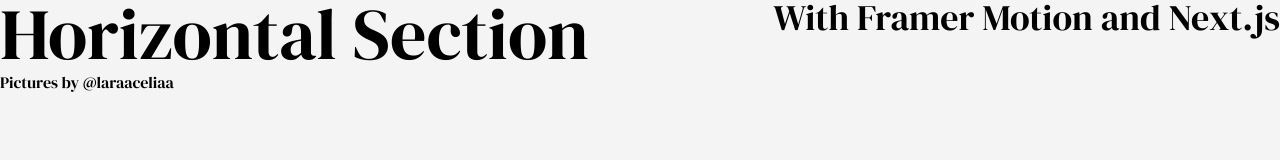
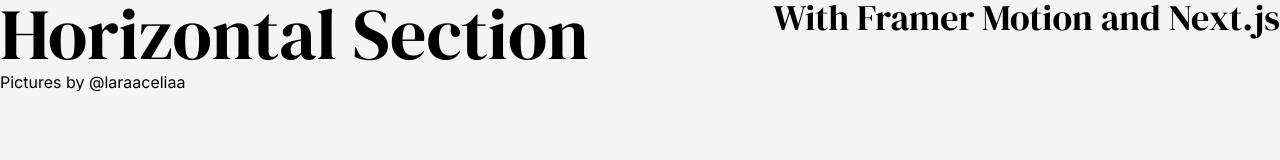
Before and after one commit to malikkotb/horizontal-section, a Next.js app: page / in a window 1280 px wide. Shown: the part 822-982 px from the top of the page. Built offline with nearby package versions, Linux system fonts and the light colour scheme.

Commit message:
animation finished

```diff
--- a/app/components/BottomSection.tsx
+++ b/app/components/BottomSection.tsx
@@ -1,10 +1,10 @@
 import Image from "next/image";
 import React from "react";
-import Picture17 from "../../public/17.JPEG";
+import Picture17 from "../../public/17.jpeg";
 
 export default function BottomSection() {
   return (
-    <div className="w-full flex items-center">
+    <div className="mt-20 w-full flex items-center">
       <div className="relative h-[70vh] w-[30%] max-h-[1200px] bg-amber-200">
         <Image src={Picture17} fill alt="bottom" />
       </div>
--- a/app/components/HorizontalScroll.tsx
+++ b/app/components/HorizontalScroll.tsx
@@ -2,26 +2,15 @@
 import { motion, useScroll, useTransform } from "framer-motion";
 import { useRef } from "react";
 import { Card } from "./Card";
-import Picture1 from "../../public/1.jpg";
+import Image from "next/image";
 import Picture2 from "../../public/2.jpg";
 import Picture3 from "../../public/3.jpg";
-import Picture4 from "../../public/4.jpg";
-import Picture5 from "../../public/5.jpg";
-import Picture6 from "../../public/6.jpg";
-import Picture7 from "../../public/7.jpg";
-import Picture11 from "../../public/11.jpg";
+import Picture24 from "../../public/24.jpeg";
+import Picture25 from "../../public/25.jpeg";
+import Picture26 from "../../public/26.jpeg";
+import Picture27 from "../../public/27.jpeg";
+import Picture16 from "../../public/16.jpg";
 
-import Image from "next/image";
-
-const images = [
-  Picture1,
-  Picture2,
-  Picture3,
-  Picture4,
-  Picture5,
-  Picture6,
-  Picture7,
-];
 
 export default function HorizontalScroll() {
   const targetRef = useRef(null);
@@ -32,7 +21,7 @@
   });
 
   // takes motionValue, array of values to map FROM, array of values to map TO,
-  const x = useTransform(scrollYProgress, [0, 1], ["0%", "-68%"]);
+  const x = useTransform(scrollYProgress, [0, 1], ["0%", "-70%"]);
 
   return (
     // height of 300vh to have lots of room for scrolling
@@ -55,7 +44,7 @@
             </div>
             <div className="relative h-[70vh] w-[80vw] overflow-hidden">
               <Image
-                src={Picture1} // static Image source
+                src={Picture25} // static Image source
                 alt="Description"
                 placeholder="blur"
                 fill
@@ -63,8 +52,8 @@
             </div>
           </div>
           <div className="flex gap-5">
-            <Card key={2} image={Picture2} />
-            <Card key={3} image={Picture3} />
+            <Card key={2} image={Picture26} />
+            <Card key={3} image={Picture27} />
           </div>
           <div className="h-[75vh] w-[30vw] flex items-center justify-center flex-shrink-0">
             <p>
@@ -78,15 +67,15 @@
           <div className="flex gap-12 w-[60vw] flex-shrink-0">
             <div className="relative h-[30%] w-[40%] overflow-hidden">
               <Image
-                src={Picture4} // static Image source
+                src={Picture24}
                 alt="Description"
                 placeholder="blur"
                 fill
               />
             </div>
-            <div className="relative h-[full] w-[40%] overflow-hidden">
+            <div className="relative h-[full] w-[50%] overflow-hidden">
               <Image
-                src={Picture5} // static Image source
+                src={Picture16}
                 alt="Description"
                 placeholder="blur"
                 fill
--- a/app/components/TopSection.tsx
+++ b/app/components/TopSection.tsx
@@ -2,10 +2,13 @@
 import Picture10 from "../../public/10.jpg";
 import Picture11 from "../../public/11.jpg";
 import Image from "next/image";
+import { Inter } from "next/font/google";
+const inter = Inter({ subsets: ["latin"] });
 
 export default function TopSection() {
+
   return (
-    <div className="w-full">
+    <div className="w-full mb-36">
       <div className="images flex gap-5 ">
         <div className="image1 relative w-[30%] min-w-[600px] h-[800px] bg-red-300">
           <Image src={Picture10} alt="Description" placeholder="blur" fill />
@@ -19,7 +22,7 @@
           <h1 className="text-7xl">Horizontal Section</h1>
           <h2 className="text-4xl">With Framer Motion and Next.js</h2>
         </div>
-        <p>Pictures by @laraaceliaa</p>
+        <p className={inter.className}>Pictures by @laraaceliaa</p>
       </div>
     </div>
   );
--- a/app/layout.tsx
+++ b/app/layout.tsx
@@ -1,4 +1,4 @@
-import { DM_Serif_Display } from "next/font/google";
+import { DM_Serif_Display, Inter } from "next/font/google";
 import "./globals.css";
 import SmoothScrolling from "./components/SmoothScrolling";
 
--- a/app/page.tsx
+++ b/app/page.tsx
@@ -4,7 +4,7 @@
 
 export default function Home() {
   return (
-    <main className="flex flex-col gap-36 mb-12 w-full ">
+    <main className="flex flex-col mb-12 w-full ">
       <TopSection />
       <HorizontalScroll />
       <BottomSection />
```
